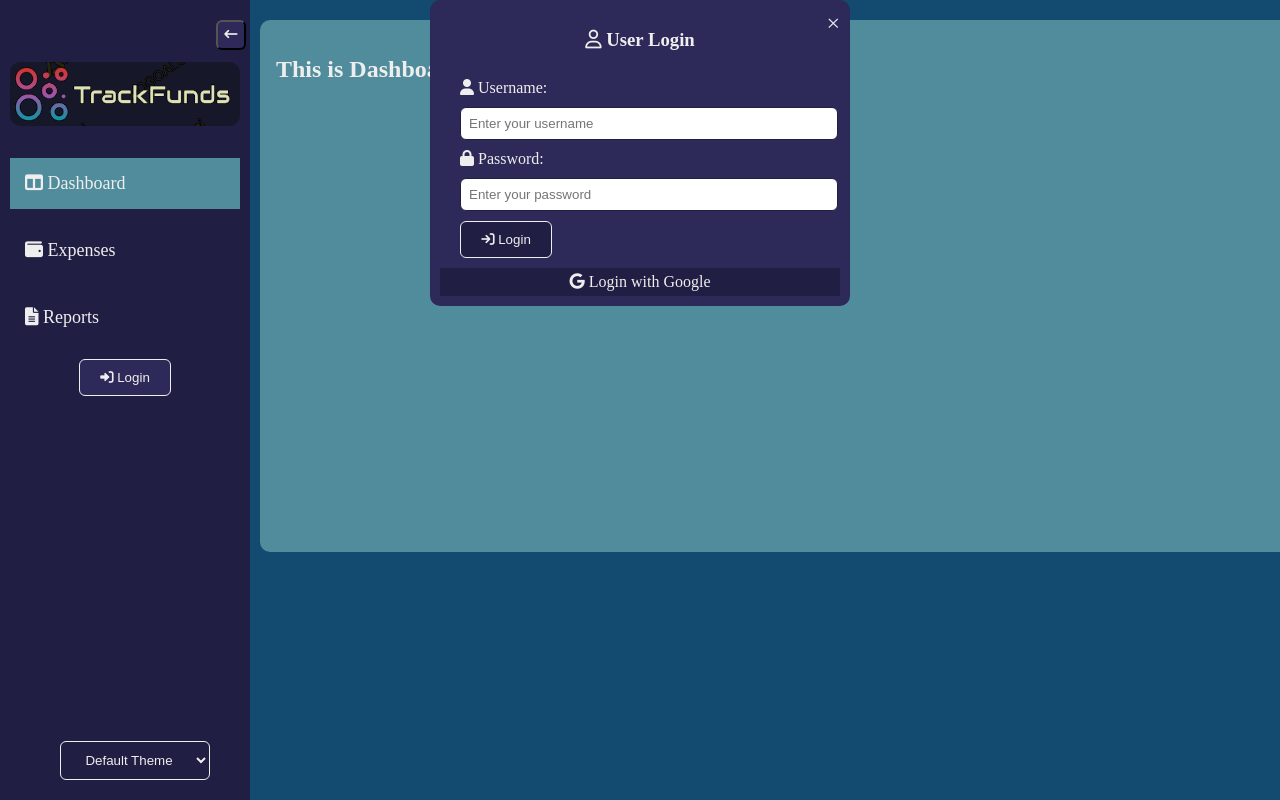
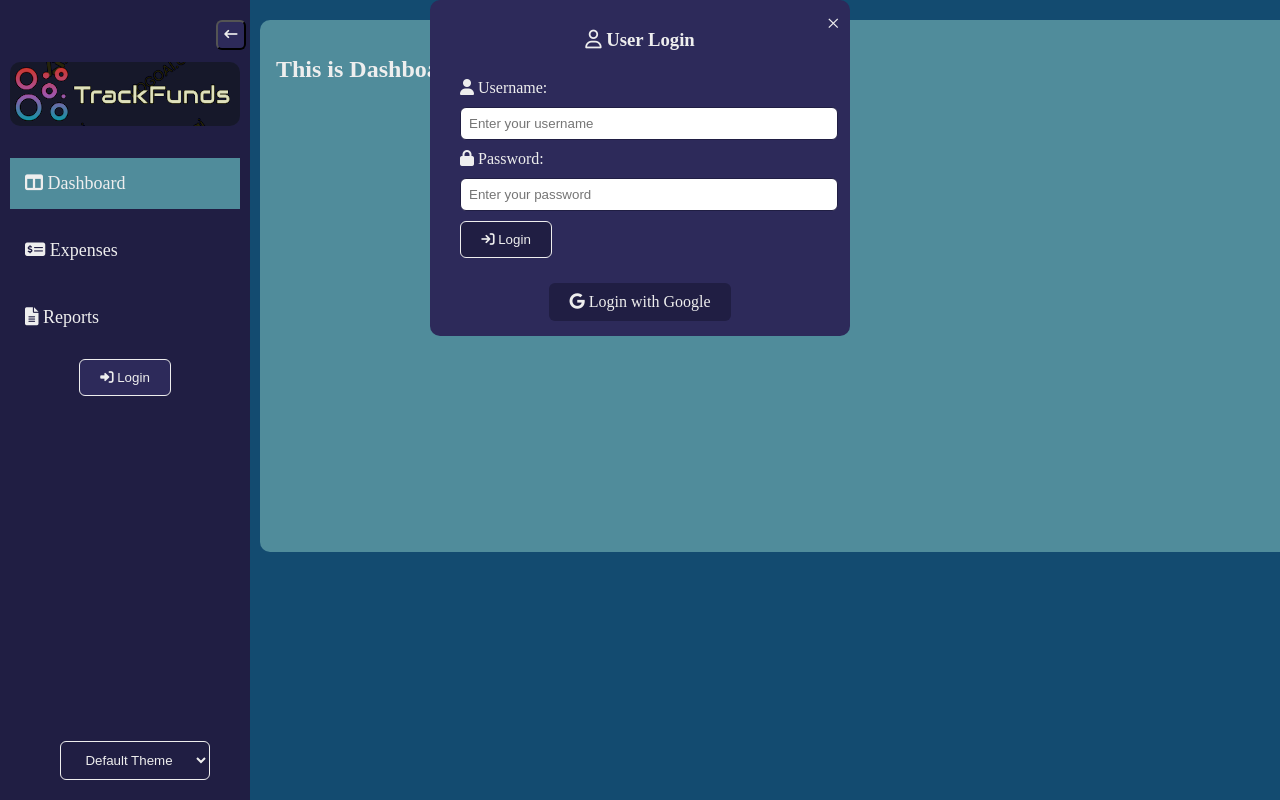
Before and after one commit to rohitghatal1/ExpenseTracker-React-TS, a React (Create React App) app: page / in a window 1280 px wide. Both pictures are taken after a click on the button "Login". Shown: the top 800 px of the page. Built offline with nearby package versions, Linux system fonts and the light colour scheme.

Commit message:
adde google logo with google login option

```diff
--- a/src/CSS/navbar.css
+++ b/src/CSS/navbar.css
@@ -174,9 +174,16 @@
     display: flex;
     justify-content: center;
     align-items: center;
-    background-color: var(--primary-color);
+    margin-top: 10px;
   }
 
+  .settingUser .userAccount .loginModal .googleLoginOption .googleLogin{
+    padding: 10px 20px;
+    border-radius: 6px;
+    background-color: var(--primary-color);
+    cursor: pointer;
+    font-size: 16px;
+  }
 
   .sidebar.collapsed .navbar .modeSwitch{
     opacity: 0;
--- a/src/Components/Navbar.tsx
+++ b/src/Components/Navbar.tsx
@@ -55,7 +55,7 @@ const Navbar: React.FC<NavbarProps> = ({ changeTheme, theme, toggleNavbar, isCol
               onClick={() => setActiveLink("expenses")}
             >
               <li className="linkItem">
-                <i className="fas fa-wallet"></i> <label htmlFor="">Expenses</label>
+              <i className="fa-solid fa-money-check-dollar"></i> <label htmlFor="">Expenses</label>
               </li>
             </Link>
             <Link
@@ -89,7 +89,7 @@ const Navbar: React.FC<NavbarProps> = ({ changeTheme, theme, toggleNavbar, isCol
                 <button type="submit" className="confrmLogin"><i className="fa-solid fa-arrow-right-to-bracket"></i> Login</button>
               </form>
               <div className="googleLoginOption">
-                <div className="googleLogin"><i className="fa-brands fa-google"></i> Login with Google</div>
+                <span className="googleLogin"><i className="fa-brands fa-google"></i> Login with Google</span>
               </div>
             </div>}
           </div>
```
